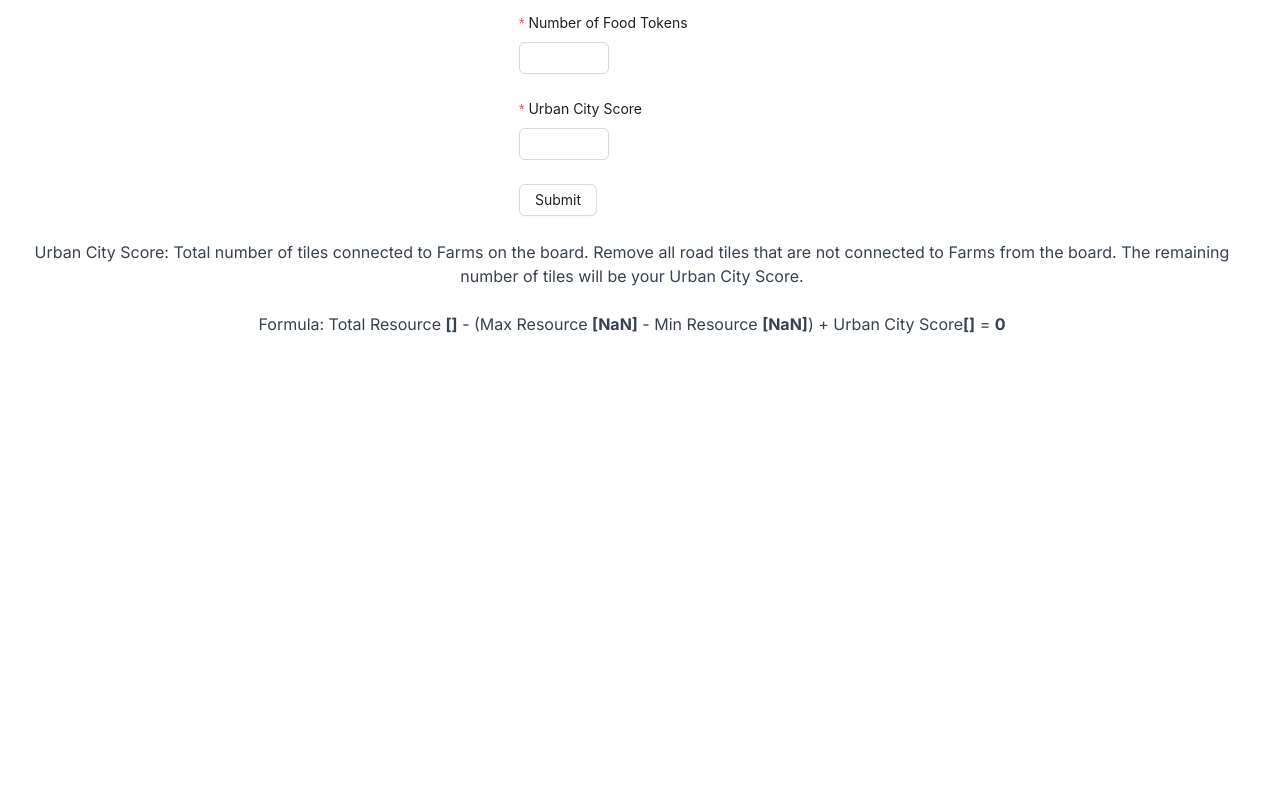
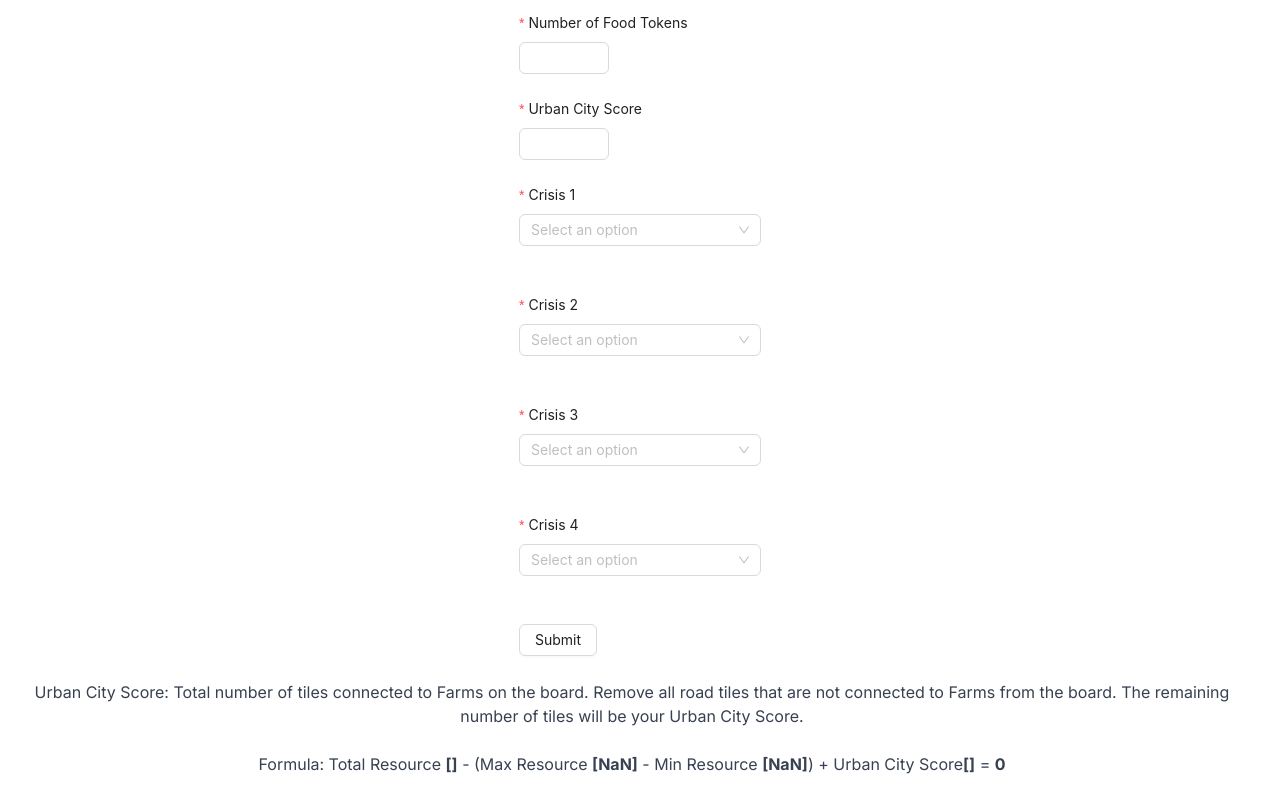
Before and after one commit to sihvn/Resourcity, a Next.js app: page /Resourcity/gamescore in a window 1280 px wide. Shown: the part 532-1332 px from the top of the page. Before the commit the page ends 892 px from the top, so only its background shows below. Built offline with nearby package versions, Linux system fonts and the light colour scheme.

Commit message:
added options for crisis

```diff
--- a/app/gamescore/page.js
+++ b/app/gamescore/page.js
@@ -7,8 +7,9 @@ import React, { useState, useEffect } from 'react';
 import BaseTemplate from '../../components/baseTemplate';
 import Navbar from '../../components/navbar';
 
-import { Form, Input, InputNumber, Button } from 'antd';
+import { Form, Input, InputNumber, Button, Select } from 'antd';
 
+const { Option } = Select;
 // Add document to collection
 // TODO to be moved to another file for neatness
 async function addData(teamName, score, currentDate) {
@@ -63,6 +64,29 @@ export default function NewGame() {
     const onFinishFailed = (errorInfo) => {
         console.log('Failed:', errorInfo);
     };
+
+    const CrisisSelect = ({ name, label }) => (
+        <Form.Item
+            name={name}
+            label={label}
+            rules={[{ required: false, message: 'Please select your crisis!' }]}
+        >
+            <Select placeholder="Select an option" allowClear>
+                <Option value="option1">None</Option>
+                <Option value="option2">Blight</Option>
+                <Option value="option3">Drought</Option>
+                <Option value="option4">Earthquake</Option>
+                <Option value="option5">Fuel Crisis</Option>
+                <Option value="option6">Manpower Shortage</Option>
+                <Option value="option7">Monsoon Rain</Option>
+                <Option value="option8">Pandemic</Option>
+                <Option value="option9">Pests</Option>
+                <Option value="option10">Sea Level Rise</Option>
+                <Option value="option11">Trade Embargo</Option>
+            </Select>
+        </Form.Item>
+    );
+
     return (
         <>
             <Navbar />
@@ -117,6 +141,42 @@ export default function NewGame() {
                     }>
                         <InputNumber />
                     </Form.Item>
+                    <Form.Item name="crisis1" label="Crisis 1" rules={[
+                        {
+                            pattern: new RegExp(/^[0-9]+$/),
+                            required: true,
+                            message: 'Please Select a Crisis'
+                        }]
+                    }>
+                        <CrisisSelect />
+                    </Form.Item>
+                    <Form.Item name="crisis2" label="Crisis 2" rules={[
+                        {
+                            pattern: new RegExp(/^[0-9]+$/),
+                            required: true,
+                            message: 'Please Select a Crisis'
+                        }]
+                    }>
+                        <CrisisSelect />
+                    </Form.Item>
+                    <Form.Item name="crisis3" label="Crisis 3" rules={[
+                        {
+                            pattern: new RegExp(/^[0-9]+$/),
+                            required: true,
+                            message: 'Please Select a Crisis'
+                        }]
+                    }>
+                        <CrisisSelect />
+                    </Form.Item>
+                    <Form.Item name="crisis4" label="Crisis 4" rules={[
+                        {
+                            pattern: new RegExp(/^[0-9]+$/),
+                            required: true,
+                            message: 'Please Select a Crisis'
+                        }]
+                    }>
+                        <CrisisSelect />
+                    </Form.Item>
                     <Form.Item>
                         <Button type="default" htmlType="submit">Submit</Button>
                     </Form.Item>
--- a/app/leaderboard/page.js
+++ b/app/leaderboard/page.js
@@ -61,17 +61,11 @@ export default function Leaderboard() {
 
     // Display data in a table form
     return (
-
         <>
             <Navbar />
             <main class="flex flex-col justify-center items-center m-0">
                 <h1 className='text-center text-4xl font-bold mb-6 py-6'>Leaderboard</h1>
-
                 <Table dataSource={userData} columns={columns} />
-
-                <h2>
-                    <Link href="/" className='hover:font-bold'>Back to home</Link>
-                </h2>
             </main>
         </>
 
```
